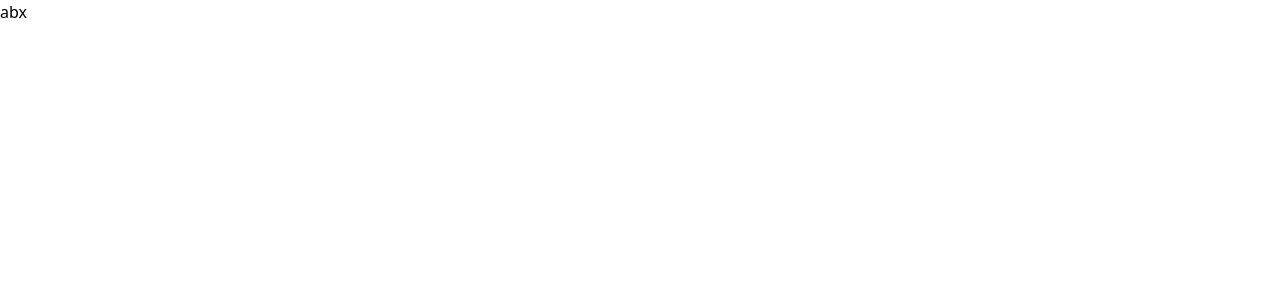
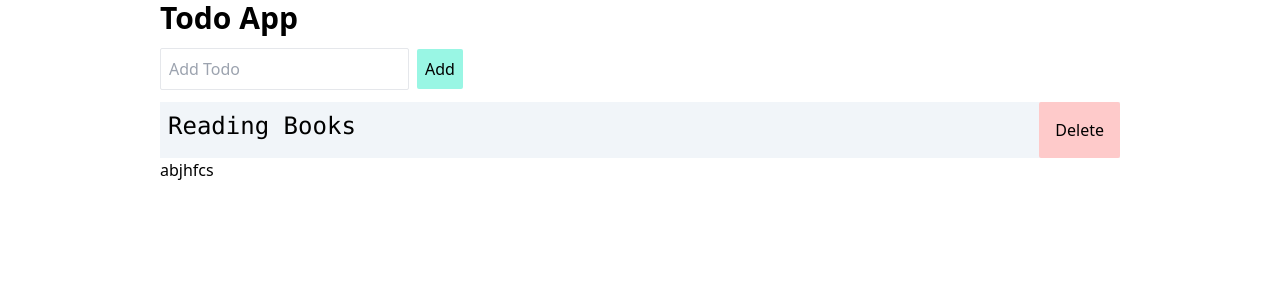
Before and after one commit to M-AmanSiddiqui/Todo-App, a React (Vite) app: page / in a window 1280 px wide. Shown: the top 300 px of the page. Built offline with nearby package versions, Linux system fonts and the light colour scheme.

Commit message:
third commit

```diff
--- a/src/App.jsx
+++ b/src/App.jsx
@@ -13,13 +13,14 @@ function App() {
  }]);
   return (
 
-//   <div className='w-3/4 mx-auto'>
-//     <h1 className='font-bold text-3xl '>Todo App</h1>
-//   <TodoInput value = {todo} onChange={(e)=> setTodo(e.target.value)}
-//     onClick={()=> console.log("Clicked on add todo button")}/>
-// <TodoList todos={todos} />
-//   </div>
-    <div>abx</div>
+  <div className='w-3/4 mx-auto'>
+    <h1 className='font-bold text-3xl '>Todo App</h1>
+  <TodoInput value = {todo} onChange={(e)=> setTodo(e.target.value)}
+    onClick={()=> console.log("Clicked on add todo button")}/>
+<TodoList todos={todos} />
+<div>abjhfcs</div>
+  </div>
+
   )};
 
 export default App
```
